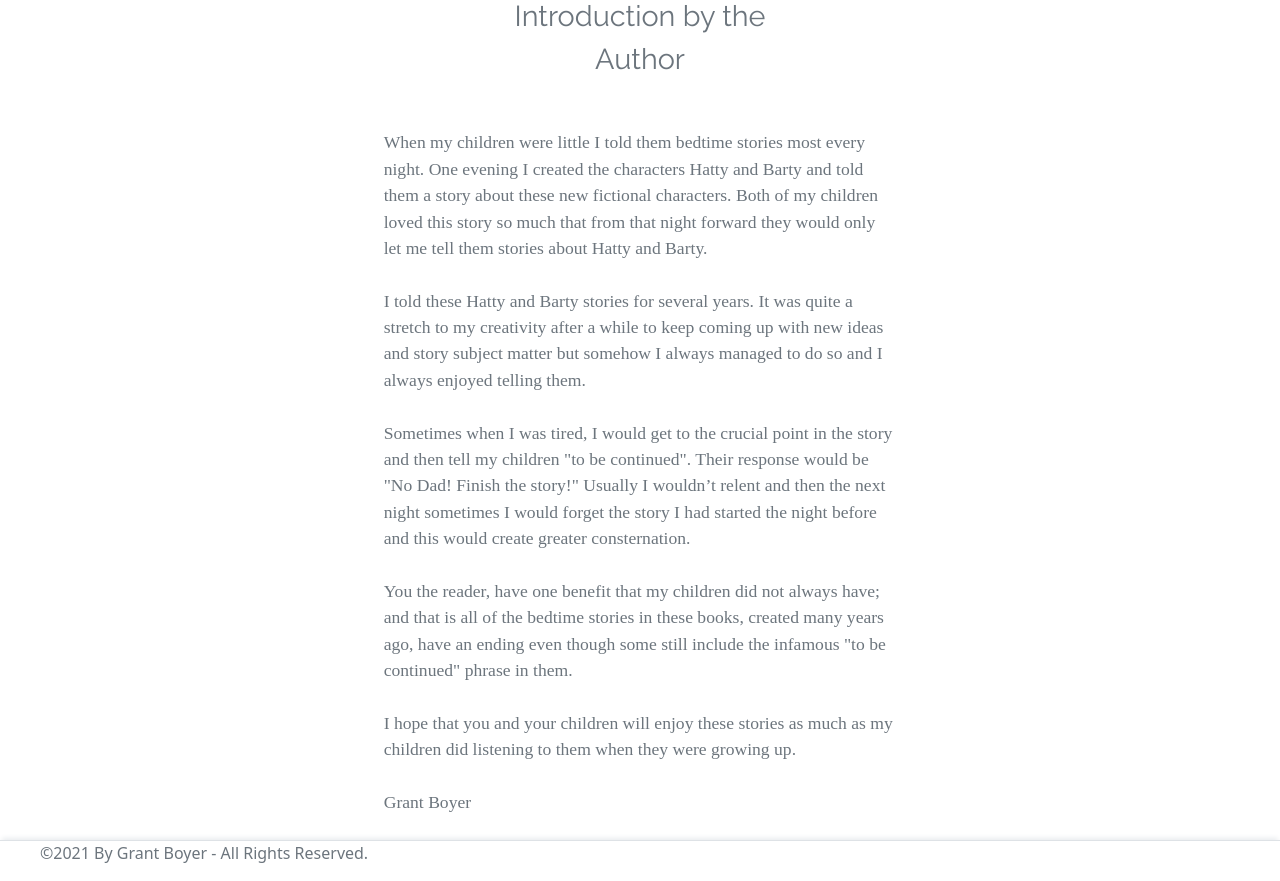
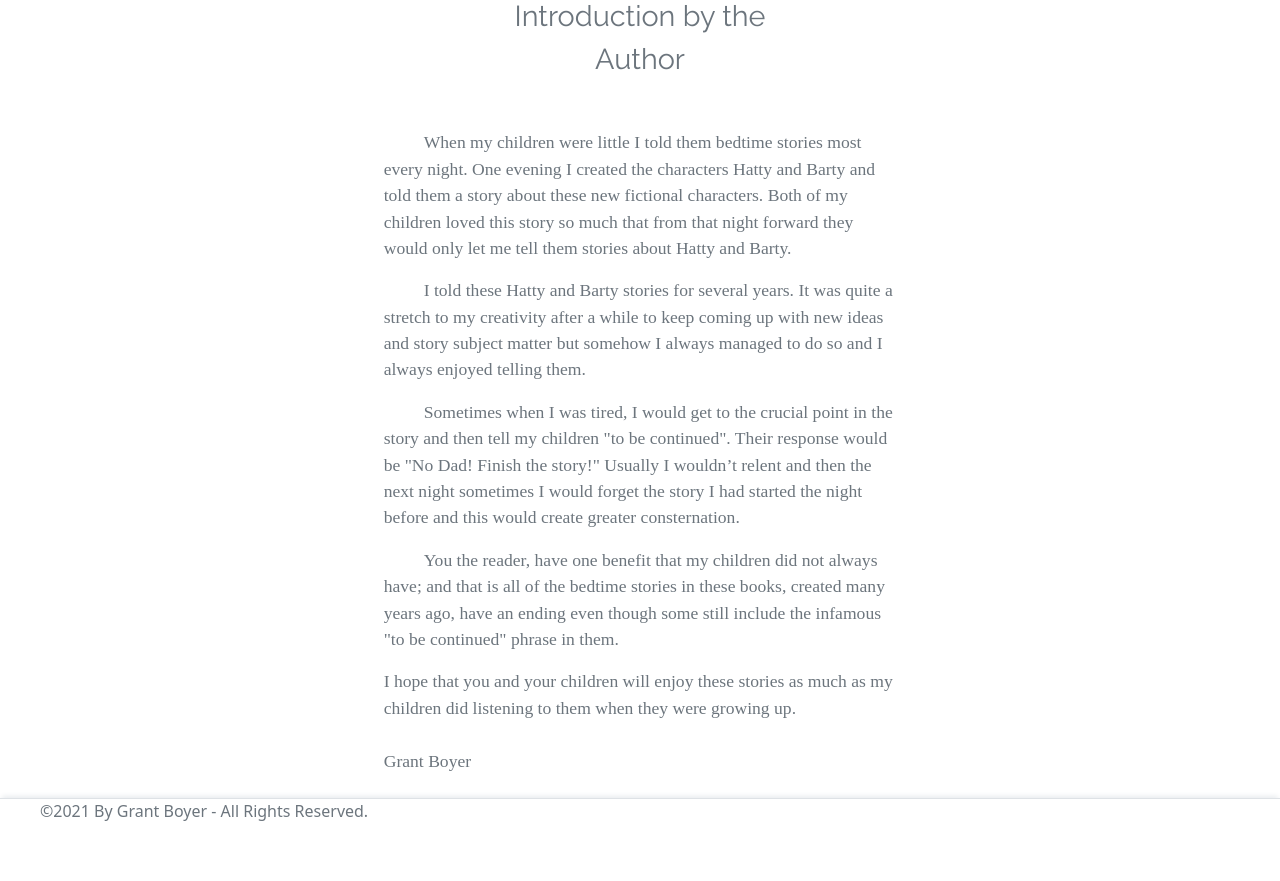
Before and after one commit to BlBoyer/HBBooks, a React (Create React App) app: page / in a window 1280 px wide. Shown: the part 540-1421 px from the top of the page. After the commit the page ends 1379 px from the top, so only its background shows below. Built offline with nearby package versions, Linux system fonts and the light colour scheme; a web font is replaced by a local one; what @azure/msal-react would draw is missing.

Commit message:
added pages

```diff
--- a/src/pages/About.js
+++ b/src/pages/About.js
@@ -1,8 +1,49 @@
-export default function Books({capsule})
+export default function About({capsule})
 {
+    //click display author / illustrator info
     return (
-        <div className="row mx-2 justify-content-center main">
-        <p className="col-1 subheading">About</p>
+        <div>
+            <div className="row mx-2 justify-content-center main">
+            <p className="col-1 subheading">About</p>
+            </div>
+            <hr />
+            <div className="row mx-2 justify-content-center main text">
+                <div className="col-5">
+                    <p className="indent">
+                    Several years ago, while editing the book <a href="https://www.amazon.com/Break-Free-How-Get-Stay/dp/1732463719">Break Free</a> by Vladimir Savchuk, a thought entered my mind, that I should write my own book.
+                    I remembered that when my children Elizabeth and Benjamin were little that I had created characters named Hatty and Barty that became their staple of bedtime story fare for several years running.
+                    This book: <a href="https://www.amazon.com/dp/1736840207">Hatty and Barty Adventures: Month One</a>...  is a collection of these stories.</p>
+                    <p className="indent">
+                    It takes a team to put a book together and I wish to recognize those who have helped to bring this day to fruition.
+                    First of all, to my children, Elizabeth and Benjamin who were my inspiration for these characters and who made it fun for me to tell bedtime stories. These stories remind me of those many nights especially when I came up with the infamous phrase “to be continued” and the first words out of your mouths were “No dad!” Finish it!”
+                    Second, to my illustrator Aleksandra Adamska Rzepka. You are an amazingly gifted artist! I am so fortunate to have found you and so glad that you agreed to illustrate my books! You are a godsend who brought my characters to life with your superb artwork! Thank you so much!
+                    Third, to my tireless translator team:</p>
+                    <ol>
+                        <li>Iryna Zimba. You translated my book into 3 languages via your linguistic skills. You are incredible. Hebrew, Russian and Ukrainian! You also arranged for the Chinese translator and German translator to come on board. Thank you so much!</li>
+                        <li>Nataliya Kirienko. You translated my book into Chinese! I am impressed by your skill!</li>
+                        <li>Aleksandra Ermakova. You translated my book into German! Thank you for doing this for me!</li>
+                        <li>Auxiliadora del Socorro Lopez Artola. You translated my book into Spanish! I am grateful for this!</li>
+                    </ol>
+                    <p>
+                    <b>Elizabeth Boyer</b>, in addition to editing my book you also wrote a foreword and helped with the vagaries related to publishing the book! I’m eternally in your debt! Thank you for being my daughter!
+                    <br/><br/>
+                    <b>Benjamin Boyer</b>, in addition to inspiring me when you were little, you also wrote a foreword for my book’s later editions. And now you are also preparing the HattyandBarty.com website for me. Thank you for being my son!
+                    <br/><br/>
+                    <b>My nephew</b> who did a ton of behind the scenes stuff to help make this happen and continues to help with other stuff! A big thank you, you will remain anonymous as you wished!
+                    <br/><br/>
+                    <b>Abner Solano</b>. Thanks for connecting me to the Spanish Translator.
+                    <br/><br/>
+                    <b>Elena Shelest</b>, thank you for letting me edit your book The Seven Lives of Grace and for tips related to being an author. (We both know this is your pseudonym but I can keep a secret  )
+                    <br/><br/>
+                    <b>Maria Bondarenko</b> for generating ideas.
+                    <br/><br/>
+                    And finally, to those who read this book and the books that will soon follow this one! Thank you for being part of my world!
+                    Coming soon www.hattyandbarty.com
+                    <br/><br/>
+                    Grant
+                    </p>
+                </div>
+            </div>
         </div>
     );
 }
--- /dev/null
+++ b/src/pages/Author.js
@@ -0,0 +1,23 @@
+export default function Author()
+{
+    return (
+        <div>
+            About the Author
+Writing was not my passion growing up.  The first inkling I had that I might have some talent in this area was when I was in junior college taking a required course, English composition 101.  The Professor gave us an assignment to write a fiction story for the final exam.  I wrote a story about a nuclear holocaust and how the people who survived it found my story in the rubble.  I burned the edges of my paper to add some realism to it before I turned it in.
+My professor liked my story so well he gave me an A on the final exam and used my story as an example to all of his creative writing classes thereafter.  He continually tried to get me to join his creative writing class after this but at that time in my life I was more interested in business and music so never joined his class.
+After this, I worked in government and as part of my career report writing was essential.  I wrote many technical/legal reports there.
+During my employment at the second government agency, my two children were born.  I traveled a lot for that job but when I was home, I started telling bedtime stories verbally to help put them to sleep. One night I came up with a new story and named the characters Hatty and Barty.  It was a hit from the beginning and after this they would only allow me to tell them Hatty and Barty stories.
+The Hatty and Barty stories were created before email so when I traveled out of town I started writing these stories down and mailing them to my children so they wouldn’t have to miss out in my absence.
+During that same time, poetry writing became a rare habit, and eventually I began writing an annual Christmas poem.
+I have edited books for two of my friends.
+After I left the third government agency I wrote legal appeals that have had successful outcomes resulting in about a million dollars for the beneficiaries.
+Many years later, I decided it was time to gather these stories together when I was going through old papers and put them into books.  Since I had told these stories for years, I had many stories stored both on paper and in the deepest recesses of my memories.  I put these together and am continuing to put these stories into books with the ultimate goal to complete a series of twelve books, each book representing one month’s worth of bedtime stories so that there will be a year’s worth of bedtime stories for children once all twelve books are in print.  This activity is ongoing since getting the copyrights registered and setting everything in motion is both time consuming and a learning process.
+I am so lucky to have found Aleksandra Adamska Rzepka who is an excellent professional illustrator from Poland. She has made my stories come to life in a most amazing way.  Her other artwork can be found here https://alexrzepka.blogspot.com/?fbclid=IwAR2jMaslQVpkgHnD3eFocitQItLdepdqVDTAzLarAS69a0xgHtJAgyZerR0
+My daughter and sister have provided assistance in editing these books, and my nephew did the cover design work.  My son is working on creating the website for these books.
+Grant Boyer
+Along the way, I also found translators to make these books available in Spanish, German, Chinese, Ukrainian and Russian.
+The books are available in bookstores and on amazon at https://www.amazon.com/s?k=hatty+and+barty+books&crid=HR39EH1LXR2K&sprefix=hatty+and+barty+book%2Caps%2C369&ref=nb_sb_noss
+Grant Boyer
+        </div>
+    )
+}
--- a/src/pages/Welcome.js
+++ b/src/pages/Welcome.js
@@ -12,23 +12,34 @@ export default function Welcome({...capsule})
                         <p className="col-3 subheading lg mt-5 mb-5">Introduction by the Author</p><br/>
                     </div>
                     <div className="row justify-content-center mb-2 main text">
-                        <p className="col-5">When my children were little I told them bedtime stories most every night.
+                        <div className="col-5">
+                            <p className="indent">When my children were little I told them bedtime stories most every night.
                             One evening I created the characters Hatty and Barty and told them a story about these new fictional characters.
                             Both of my children loved this story so much that from that night forward they would only let me tell them
-                        stories about Hatty and Barty.<br/><br/>
+                            stories about Hatty and Barty.
+                            </p>
+                            <p className="indent">
                             I told these Hatty and Barty stories for several years. It was quite a stretch to my creativity after a while
                             to keep coming up with new ideas and story subject matter but somehow I always managed to do so and I always
-                        enjoyed telling them.<br/><br/>
+                            enjoyed telling them.
+                            </p>
+                            <p className="indent">
                             Sometimes when I was tired, I would get to the crucial point in the story and then tell my children "to be
                             continued".  Their response would be "No Dad! Finish the story!" Usually I wouldn’t relent and then the next
                             night sometimes I would forget the story I had started the night before and this would create greater
-                        consternation.<br/><br/>
+                            consternation.
+                            </p>
+                            <p className="indent">
                             You the reader, have one benefit that my children did not always have; and that is all of the bedtime stories
                             in these books, created many years ago, have an ending even though some still include the infamous
-                        "to be continued" phrase in them.<br/><br/>
+                            "to be continued" phrase in them.
+                            </p>
+                            <p>
                             I hope that you and your children will enjoy these stories as much as my children did listening to them when
-                        they were growing up.<br/><br/>
+                            they were growing up.
+                            <br/><br/>
                             Grant Boyer</p>
+                        </div>
                     </div>
                 </div>
         </div>
--- a/src/styles/styles.css
+++ b/src/styles/styles.css
@@ -11,6 +11,10 @@ footer
     font-family: 'Gentium Basic';
     font-size: 1.1em;
     color:var(--bs-gray-600);
+}
+.main.text .indent
+{
+    text-indent: 40px;
 }
 .main .heading
 {
```
Lines whose indentation alone changed are shown as unchanged.
